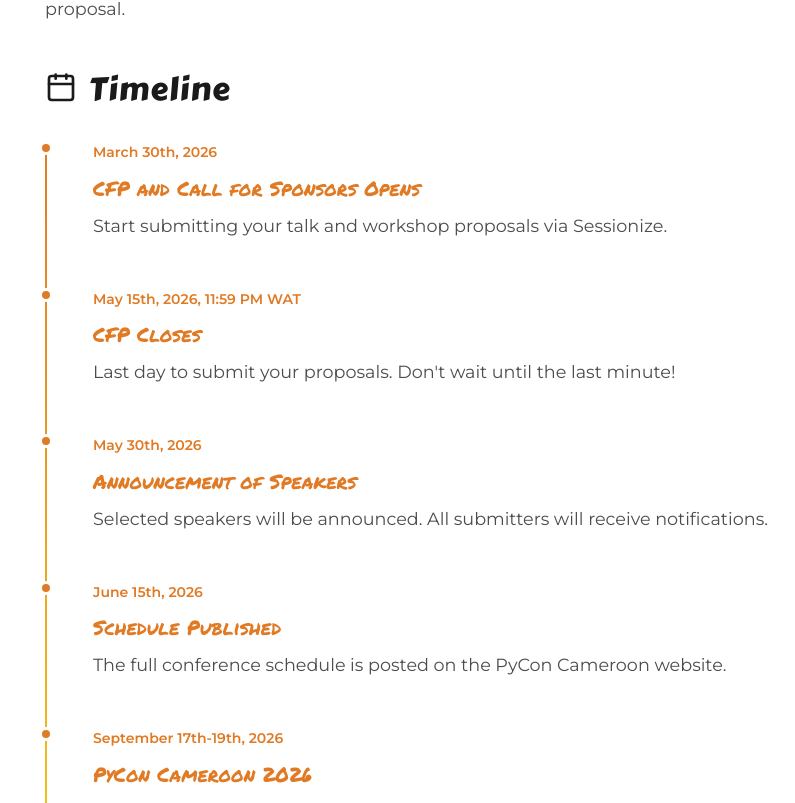
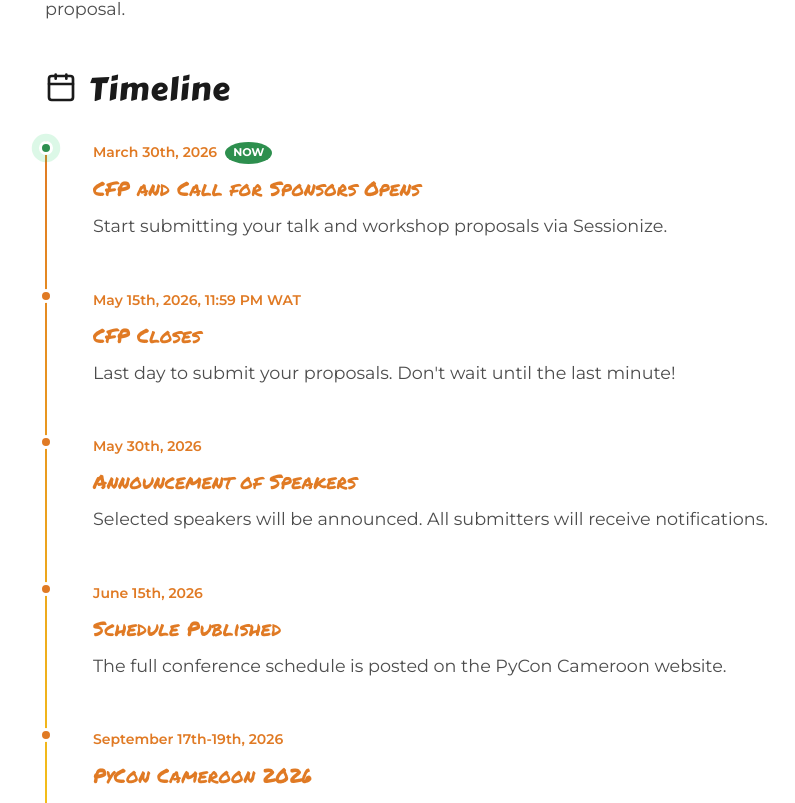
Before and after one commit to pythoncameroon/PyCon_Cameroon_2026, a React (Vite) app: page /en/speakers in a window 1280 px wide. Shown: the part 1714-2517 px from the top of the page, without its empty margins (145-940 px from the left). Built offline with nearby package versions, Linux system fonts and the light colour scheme.

Commit message:
fix: correct timeline item status logic in getTimelineItemStatus function
Signed-off-by: Steve Yonkeu <yokwejuste@yahoo.com>

```diff
--- a/src/pages/Speakers.jsx
+++ b/src/pages/Speakers.jsx
@@ -22,9 +22,9 @@ function getCfpStatus(now) {
 }
 
 function getTimelineItemStatus(milestone, index, now) {
-    const nextMilestone = TIMELINE_MILESTONES[index + 1];
-    if (nextMilestone && now >= nextMilestone.date) return 'past';
-    if (now >= milestone.date) return 'active';
+    if (now >= milestone.date) return 'past';
+    const prevMilestone = TIMELINE_MILESTONES[index - 1];
+    if (!prevMilestone || now >= prevMilestone.date) return 'active';
     return 'upcoming';
 }
 
```
